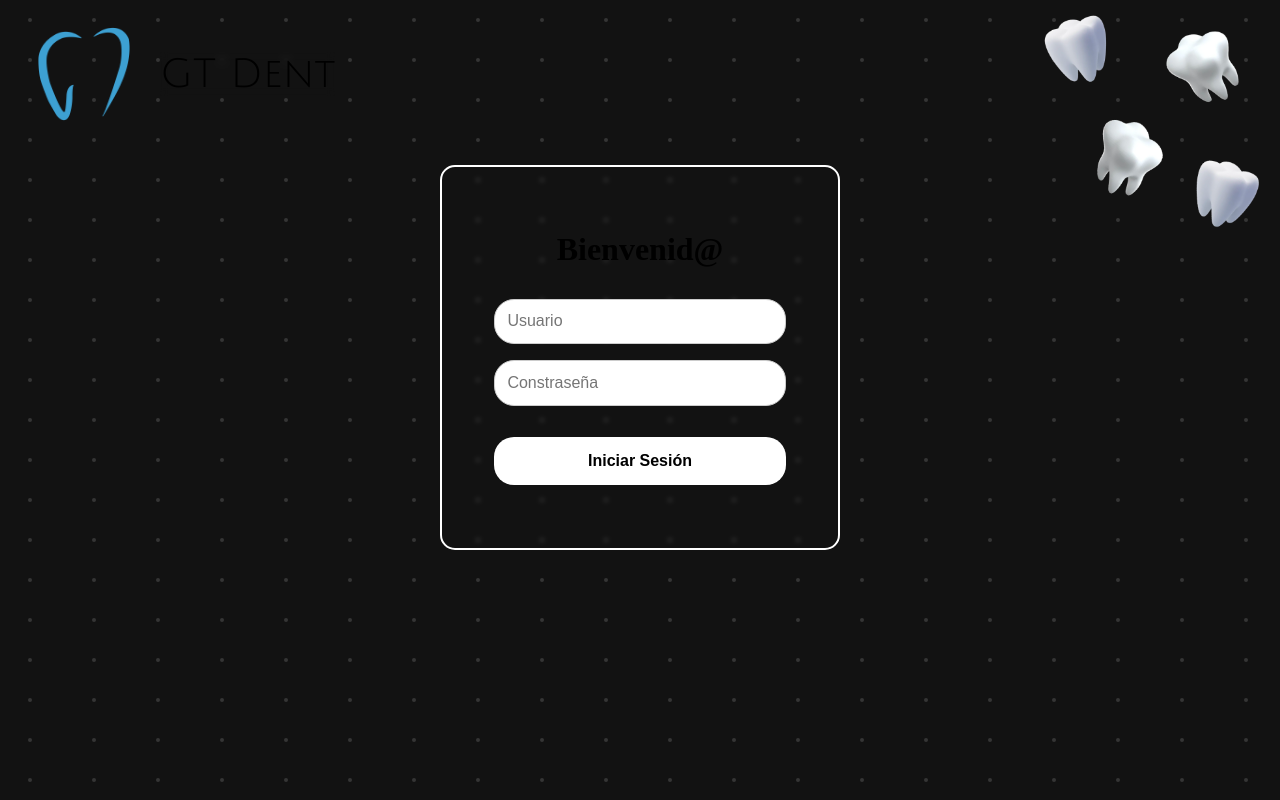
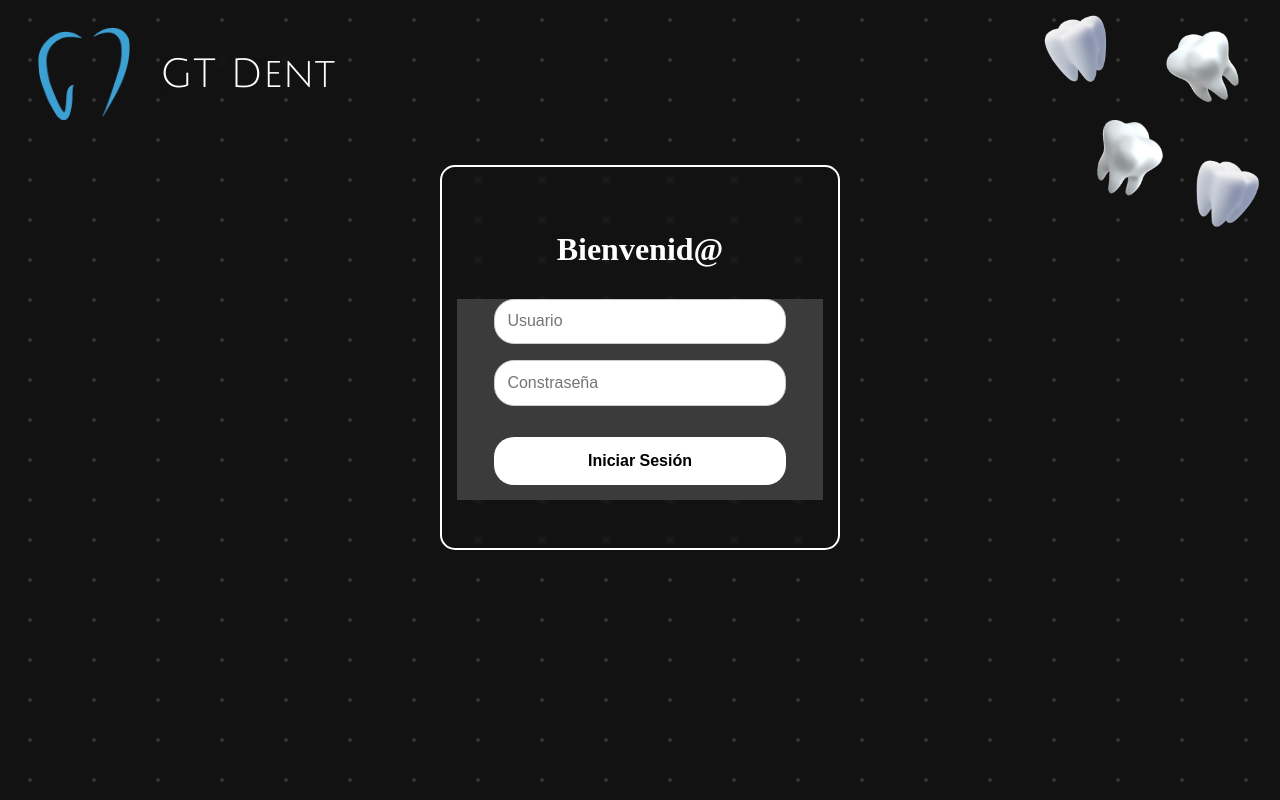
Before and after one commit to Diegogtz03/GT-Dent-V2, a Next.js app in the folder gt-dent-v2/: page /login in a window 1280 px wide. Built offline with nearby package versions, Linux system fonts and the light colour scheme.

Commit message:
Update styles for DashboardMenu and Modal components

```diff
--- a/gt-dent-v2/src/components/DashboardMenu/DashboardMenu.module.css
+++ b/gt-dent-v2/src/components/DashboardMenu/DashboardMenu.module.css
@@ -3,6 +3,10 @@
   grid-template-columns: min-content 1fr min-content;
   padding-left: 18px;
   align-items: center;
+}
+
+.headerTitle {
+  color: white;
 }
 
 .logoImg {
--- a/gt-dent-v2/src/components/Modal/Modal.js
+++ b/gt-dent-v2/src/components/Modal/Modal.js
@@ -4,7 +4,7 @@ import { Julius_Sans_One } from 'next/font/google'
 
 const julis = Julius_Sans_One({ weight: '400', subsets: ['latin'] })
 
-function Modal({children, title, secondaryClassName = '', showModal, customStyle={}, patientName = '', customCloseHandler = null }) {
+function Modal({children, title, secondaryClassName = '', showModal, customStyle={}, patientName = '', customCloseHandler = null, notOverflow = false }) {
 
   return (
     <div className={`${styles.wrapper} ${secondaryClassName}`}>
@@ -18,7 +18,7 @@ function Modal({children, title, secondaryClassName = '', showModal, customStyle
       <CustomButton className={styles.closeBtn} onclick={() => customCloseHandler == null ? showModal(false) : customCloseHandler()}>
         ⓧ
       </CustomButton>
-      <div className={styles.overflowContent} style={customStyle}>
+      <div className={!notOverflow ? styles.overflowContent : styles.scrollContent} style={customStyle}>
         {children}
       </div>
     </div>
--- a/gt-dent-v2/src/components/Modal/Modal.module.css
+++ b/gt-dent-v2/src/components/Modal/Modal.module.css
@@ -70,6 +70,10 @@
   overflow-y: hidden;
 }
 
+.scrollContent {
+  overflow-y: scroll;
+}
+
 .patientName {
   padding-top: 5px;
   color: gray;
--- a/gt-dent-v2/src/styles/landing.module.css
+++ b/gt-dent-v2/src/styles/landing.module.css
@@ -15,6 +15,7 @@
 }
 
 .headerTitle {
+  color: white;
   font-size: 2.5rem;
   backdrop-filter: blur(5px);
 }
@@ -60,6 +61,7 @@
 }
 
 .loginTitle {
+  color: white;
   font-size: 2rem;
   padding: 15px;
 }
@@ -71,6 +73,8 @@
   gap: 1rem;
   width: 100%;
   max-width: 400px;
+  color: white;
+  background: #3b3b3b;
 }
 
 .loginBtn {
```
